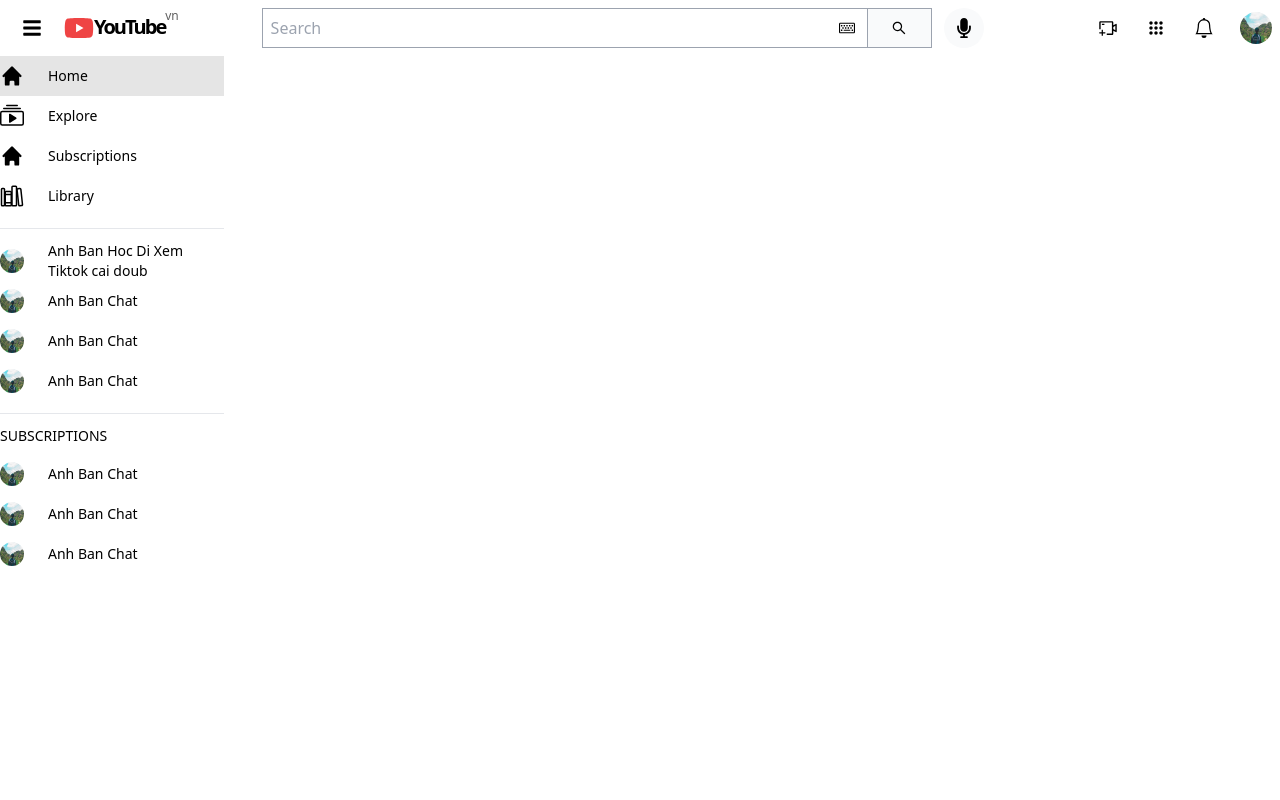
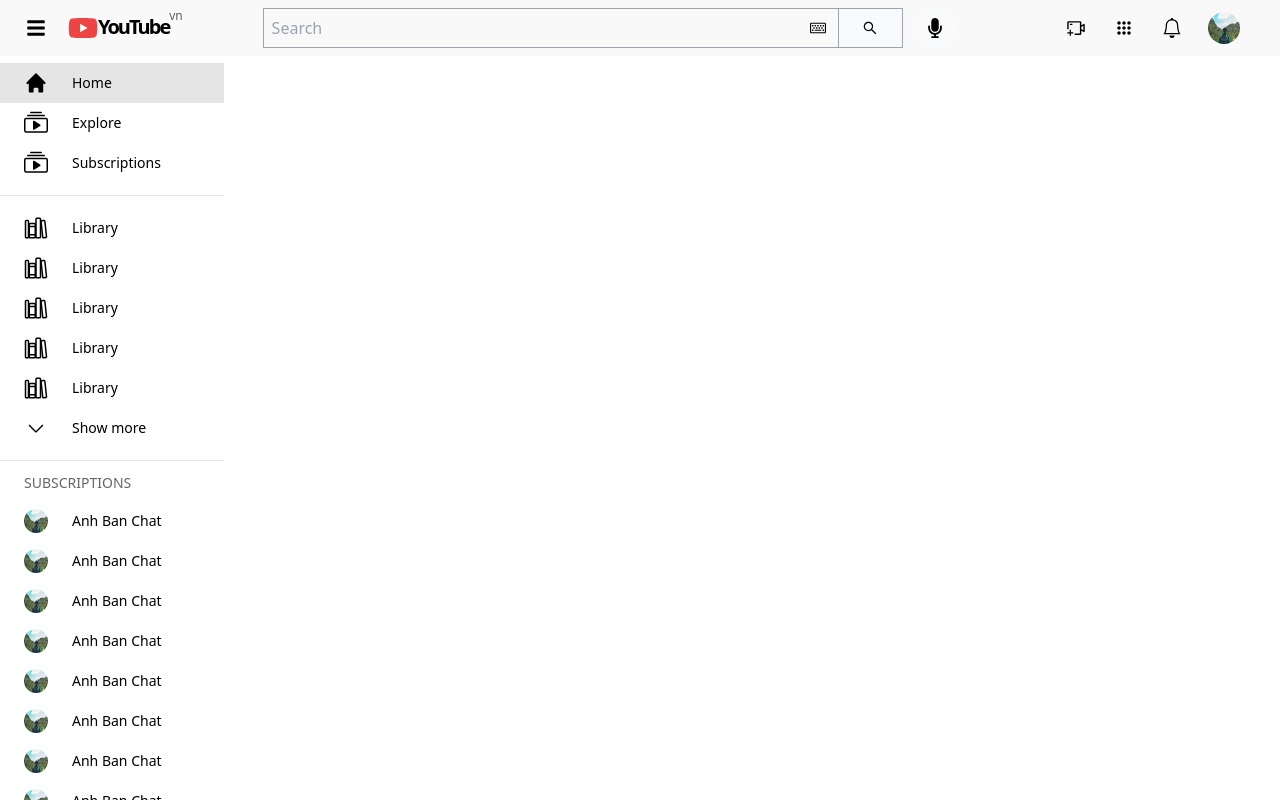
Before and after one commit to DuyetVu2001/20211001-yotube, a Next.js app in the folder client/: page / in a window 1280 px wide. Built offline with nearby package versions, Linux system fonts and the light colour scheme.

Commit message:
add toggle display SideBar

```diff
--- a/client/components/SideBar.jsx
+++ b/client/components/SideBar.jsx
@@ -1,12 +1,14 @@
-import { useState } from 'react';
+import { useContext } from 'react';
 import { BsCollectionPlay } from 'react-icons/bs';
 import { HiHome } from 'react-icons/hi';
 import { IoLibraryOutline } from 'react-icons/io5';
+import { VscChevronDown } from 'react-icons/vsc';
+import { IsDisplaySideBarContext } from '../context/IsDisplaySideBarContext';
+import Avatar from '../public/avatar.jpg';
 import SideBarItem from './SideBarItem';
-import Avatar from '../public/avatar.jpg';
 
 export default function SideBar() {
-	const [isDisplay, setIsDisplay] = useState(true);
+	const { isDisplay } = useContext(IsDisplaySideBarContext);
 
 	return (
 		<div className="fixed top-nav left-0 bottom-0">
@@ -22,28 +24,46 @@ export default function SideBar() {
 
 			{/* LARGE SCREEN */}
 			{isDisplay && (
-				<div className="w-60 pr-4">
+				<div className="h-full w-60 pt-[7px] pr-4 overflow-auto">
 					<SideBarItem large active Icon={HiHome} title="Home" />
 					<SideBarItem large Icon={BsCollectionPlay} title="Explore" />
-					<SideBarItem large Icon={HiHome} title="Subscriptions" />
+					<SideBarItem large Icon={BsCollectionPlay} title="Subscriptions" />
+					<div className="h-[1px] my-3 bg-gray-200" />
 					<SideBarItem large Icon={IoLibraryOutline} title="Library" />
-
+					<SideBarItem large Icon={IoLibraryOutline} title="Library" />
+					<SideBarItem large Icon={IoLibraryOutline} title="Library" />
+					<SideBarItem large Icon={IoLibraryOutline} title="Library" />
+					<SideBarItem large Icon={IoLibraryOutline} title="Library" />
+					<SideBarItem large Icon={VscChevronDown} title="Show more" />
 					<div className="h-[1px] my-3 bg-gray-200" />
 
-					<SideBarItem
-						large
-						image={Avatar}
-						title="Anh Ban Hoc Di Xem Tiktok cai doub"
-					/>
+					<h4 className="pl-6 text-sm text-[#666] font-medium pb-2">
+						SUBSCRIPTIONS
+					</h4>
+					<SideBarItem large image={Avatar} title="Anh Ban Chat" />
+					<SideBarItem large image={Avatar} title="Anh Ban Chat" />
+					<SideBarItem large image={Avatar} title="Anh Ban Chat" />
+					<SideBarItem large image={Avatar} title="Anh Ban Chat" />
+					<SideBarItem large image={Avatar} title="Anh Ban Chat" />
 					<SideBarItem large image={Avatar} title="Anh Ban Chat" />
 					<SideBarItem large image={Avatar} title="Anh Ban Chat" />
 					<SideBarItem large image={Avatar} title="Anh Ban Chat" />
 
 					<div className="h-[1px] my-3 bg-gray-200" />
-					<h4 className="text-sm font-medium pb-2">SUBSCRIPTIONS</h4>
-					<SideBarItem large image={Avatar} title="Anh Ban Chat" />
-					<SideBarItem large image={Avatar} title="Anh Ban Chat" />
-					<SideBarItem large image={Avatar} title="Anh Ban Chat" />
+					<h4 className="pl-6 text-sm text-[#666] font-medium pb-2 uppercase">
+						More from YouTube
+					</h4>
+					<SideBarItem large Icon={IoLibraryOutline} title="Library" />
+					<SideBarItem large Icon={IoLibraryOutline} title="Library" />
+					<SideBarItem large Icon={IoLibraryOutline} title="Library" />
+
+					<div className="h-[1px] my-3 bg-gray-200" />
+					<SideBarItem large Icon={IoLibraryOutline} title="Library" />
+					<SideBarItem large Icon={IoLibraryOutline} title="Library" />
+					<SideBarItem large Icon={IoLibraryOutline} title="Library" />
+					<SideBarItem large Icon={IoLibraryOutline} title="Library" />
+
+					<div className="h-[1px] my-3 bg-gray-200" />
 				</div>
 			)}
 		</div>
--- a/client/components/SideBarItem.jsx
+++ b/client/components/SideBarItem.jsx
@@ -18,7 +18,7 @@ export default function SideBarItem({ large, active, Icon, image, title }) {
 			{/* LARGE SCREEN */}
 			{large && (
 				<div
-					className={`flex items-center w-full h-10 cursor-pointer ${
+					className={`flex items-center w-full h-10 pl-6 cursor-pointer ${
 						active ? 'bg-[#E5E5E5]' : 'hover:bg-[#0000000d]'
 					}`}
 				>
@@ -31,7 +31,7 @@ export default function SideBarItem({ large, active, Icon, image, title }) {
 							</div>
 						)}
 					</div>
-					<p className="flex-1 ml-2 font-medium text-sm">{title}</p>
+					<p className="flex-1 ml-2 text-sm">{title}</p>
 				</div>
 			)}
 		</>
--- a/client/components/TopNav.jsx
+++ b/client/components/TopNav.jsx
@@ -5,13 +5,19 @@ import { BsBell } from 'react-icons/bs';
 import Avatar from '../public/avatar.jpg';
 import TopNavIcon from './TopNavIcon';
 import Image from 'next/image';
+import { useContext } from 'react';
+import { IsDisplaySideBarContext } from '../context/IsDisplaySideBarContext';
 
 export default function TopNav() {
+	const { toggleIsDisplay } = useContext(IsDisplaySideBarContext);
+
 	return (
-		<div className="sticky top-0 left-0 right-0 z-40 h-nav flex-center justify-between p-2">
+		<div className="sticky top-0 left-0 right-0 z-40 h-nav flex-center justify-between pl-3 pr-10">
 			{/* LEFT */}
 			<div className="flex-center">
-				<TopNavIcon className="pt-10" Icon={FaBars} />
+				<div onClick={() => toggleIsDisplay()}>
+					<TopNavIcon className="pt-10" Icon={FaBars} />
+				</div>
 
 				<div className="flex ml-2">
 					<FaYoutube className="relative text-red-500 text-3xl" />
@@ -29,7 +35,7 @@ export default function TopNav() {
 				{/* SEARCH */}
 				<div className="flex-center mr-2 h-10 border border-gray-400">
 					<input
-						className="w-[560px] mx-2 outline-none bg-transparent"
+						className="w-[530px] mx-2 outline-none bg-transparent"
 						type="text"
 						placeholder="Search"
 					/>
--- /dev/null
+++ b/client/context/IsDisplaySideBarContext.jsx
@@ -0,0 +1,16 @@
+import { createContext, useState } from 'react';
+
+// const INIT_STATE = { isDisplay: false };
+export const IsDisplaySideBarContext = createContext({});
+
+export default function IsDisplaySideBarProvider({ children }) {
+	const [isDisplay, setIsDisplay] = useState(true);
+
+	const toggleIsDisplay = () => setIsDisplay(!isDisplay);
+
+	return (
+		<IsDisplaySideBarContext.Provider value={{ isDisplay, toggleIsDisplay }}>
+			{children}
+		</IsDisplaySideBarContext.Provider>
+	);
+}
--- a/client/pages/_app.js
+++ b/client/pages/_app.js
@@ -1,8 +1,13 @@
 // import 'tailwindcss/tailwind.css';
+import IsDisplaySideBarProvider from '../context/IsDisplaySideBarContext';
 import '../styles/global.css';
 
 function MyApp({ Component, pageProps }) {
-	return <Component {...pageProps} />;
+	return (
+		<IsDisplaySideBarProvider>
+			<Component {...pageProps} />
+		</IsDisplaySideBarProvider>
+	);
 }
 
 export default MyApp;
--- a/client/pages/index.js
+++ b/client/pages/index.js
@@ -3,7 +3,7 @@ import TopNav from '../components/TopNav';
 
 export default function Home() {
 	return (
-		<div className="">
+		<div className="bg-[#F9F9F9]">
 			<TopNav />
 			<SideBar />
 		</div>
--- a/client/styles/global.css
+++ b/client/styles/global.css
@@ -16,4 +16,7 @@
 	.text-gray {
 		@apply text-[#606060];
 	}
+	.anh-ban {
+		@apply w-20 h-20 ml-40 mt-3 text-center cursor-pointer bg-green-400;
+	}
 }
```
